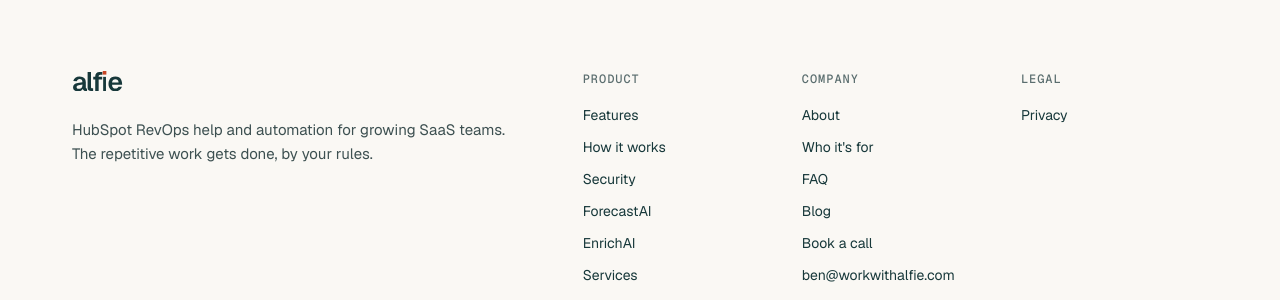
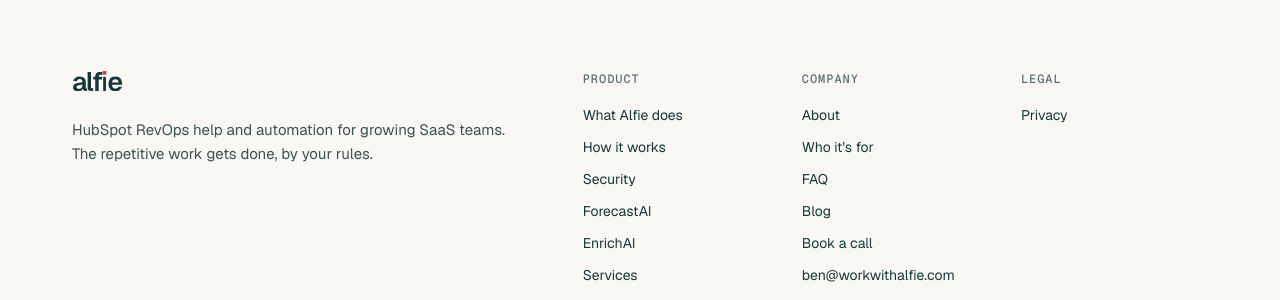
Before and after one commit to bsstaveley87/workwithalfie-site, a Jekyll site: the page built from index.html, in a window 1280 px wide and 900 px high, scrolled down 5866 px. Shown: the part 459-759 px from the top of the window. Built offline with Jekyll 4.4.1, drawn with Linux system fonts in a browser that asks for light colours.

Commit message:
Nav: What Alfie does

```diff
--- a/_data/nav.yml
+++ b/_data/nav.yml
@@ -1,7 +1,7 @@
 # global.nav (CMO decision 2026-10-24): Product (dropdown) · How it works · Blog · About · Book a call
 main_before: []
 product:
-  - { url: /features/, title: Features, desc: What Alfie does }
+  - { url: /features/, title: What Alfie does, desc: "Duplicates, fields and routing" }
   - { url: /forecastai/, title: ForecastAI, desc: Weekly leadership forecast }
   - { url: /enrichai/, title: EnrichAI, desc: "Contacts, accounts and ad audiences" }
   - { url: /services/, title: Services, desc: "Define, document and run your processes" }
@@ -12,7 +12,7 @@ main_after:
 footer:
   - title: Product
     links:
-      - { url: /features/, title: Features }
+      - { url: /features/, title: What Alfie does }
       - { url: /how-it-works/, title: How it works }
       - { url: /security/, title: Security }
       - { url: /forecastai/, title: ForecastAI }
```
